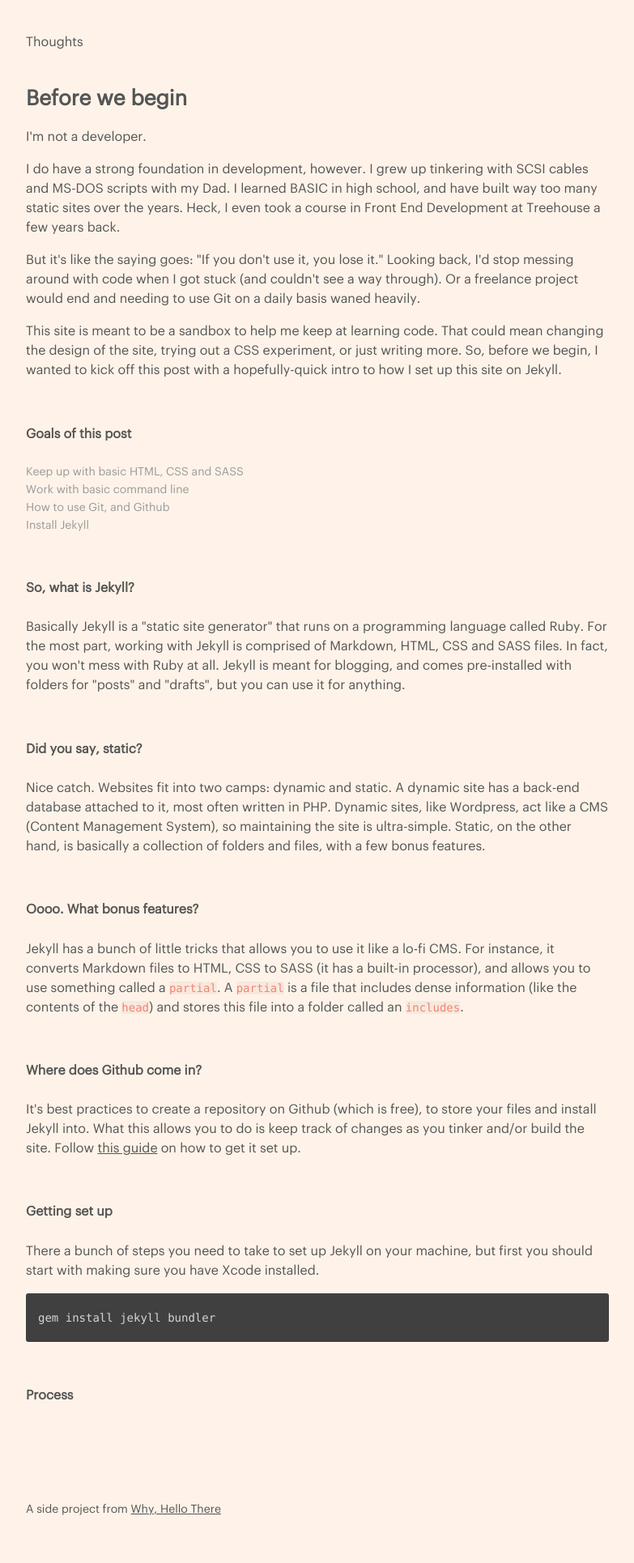
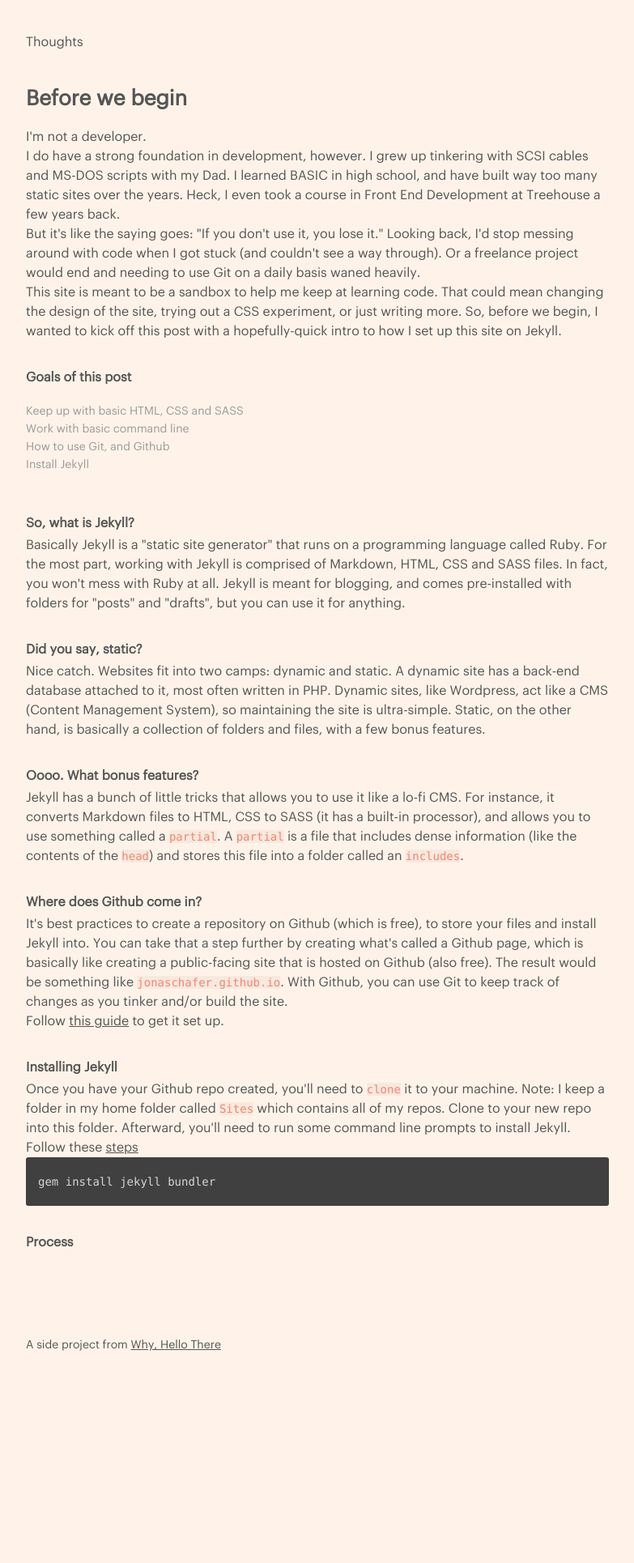
Before and after one commit to jonaschafer/jonaschafer.github.io, a Jekyll site: the page built from collections/_thoughts/before.html, in a window 1280 px wide. Shown: the whole page at 81% size, without its empty margins (248-1031 px from the left). Built offline with Jekyll 4.4.1, drawn with Linux system fonts in a browser that asks for light colours; after the commit the page ends 1713 px from its top, so only the background shows below that.

Commit message:
added margin 0 to normlaize thanks westont p, and all headings

```diff
--- a/assets/stylesheets/vendor/_normalize.scss
+++ b/assets/stylesheets/vendor/_normalize.scss
@@ -22,7 +22,14 @@ html {
  * Remove the margin in all browsers (opinionated).
  */
 
-body {
+body,
+p,
+h1,
+h2,
+h3,
+h4,
+h5,
+h6 {
   margin: 0;
 }
 
--- a/collections/_thoughts/before.html
+++ b/collections/_thoughts/before.html
@@ -39,10 +39,16 @@ title: Thoughts - Before we begin
 </p>
 
 <h4>Where does Github come in?</h4>
-<p>It's best practices to create a repository on Github (which is free), to store your files and install Jekyll into. What this allows you to do is keep track of changes as you tinker and/or build the site. Follow <a href="https://pages.github.com/" target="_blank">this guide</a> on how to get it set up.
+<p>It's best practices to create a repository on Github (which is free), to store your files and install Jekyll into. You can take that a step further by creating what's called a Github page, which is basically like creating a public-facing site that is hosted on Github (also free). The result would be something like <span class="language-bash">jonaschafer.github.io</span>. With Github, you can use Git to keep track of changes as you tinker and/or build the site.</p>
 
-<h4>Getting set up</h4>
-<p>There a bunch of steps you need to take to set up Jekyll on your machine, but first you should start with making sure you have Xcode installed.
-<pre class="language-bash-box">gem install jekyll bundler</pre>
+<p>Follow <a href="https://pages.github.com/" target="_blank">this guide</a> to get it set up.</p>
+
+<h4>Installing Jekyll</h4>
+<p>Once you have your Github repo created, you'll need to <span class="language-bash">clone</span> it to your machine. Note: I keep a folder in my home folder called <span class="language-bash">Sites</span> which contains all of my repos. Clone to your new repo into this folder. Afterward, you'll need to run some command line prompts to install Jekyll.</p>
+
+<p>Follow these <a href="https://jekyllrb.com/" target="_blank">steps</a></p>
+
+
+<p class="language-bash-box">gem install jekyll bundler</p>
 
 <h4>Process</h4>
```
